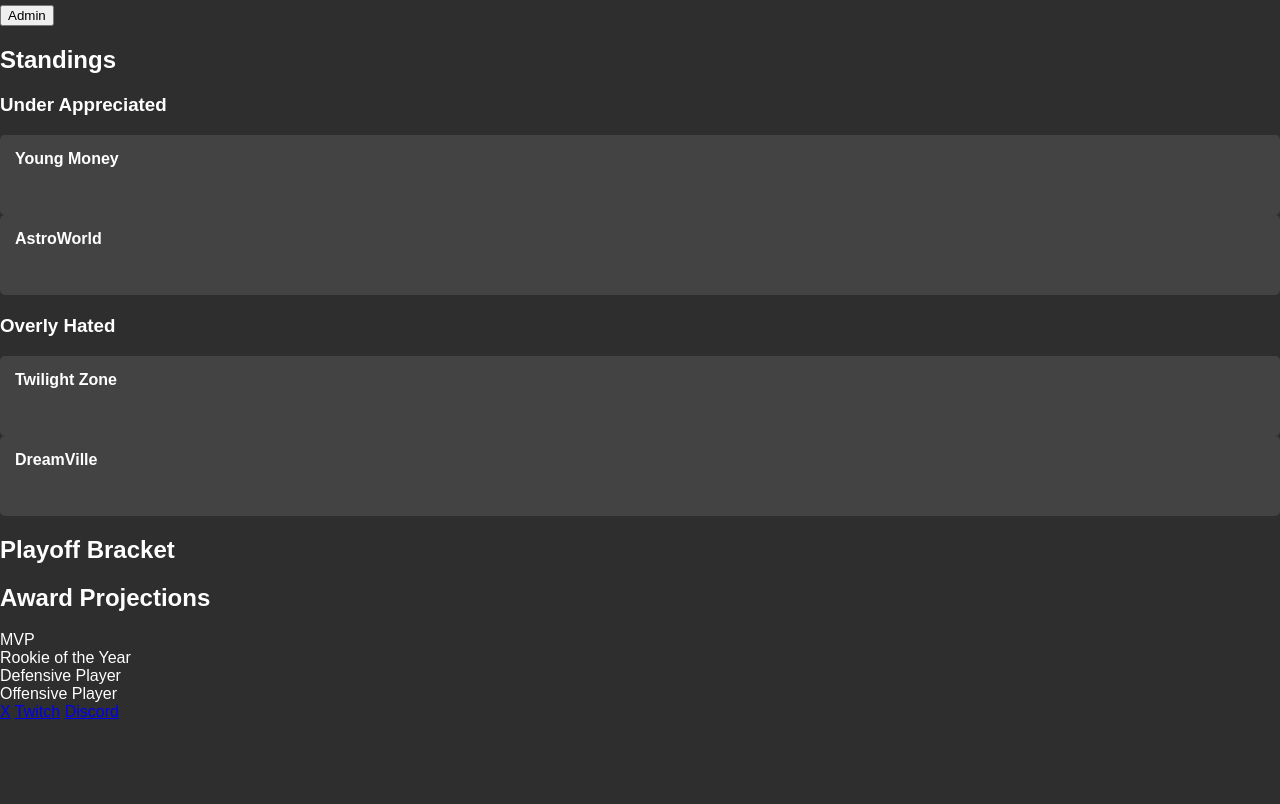
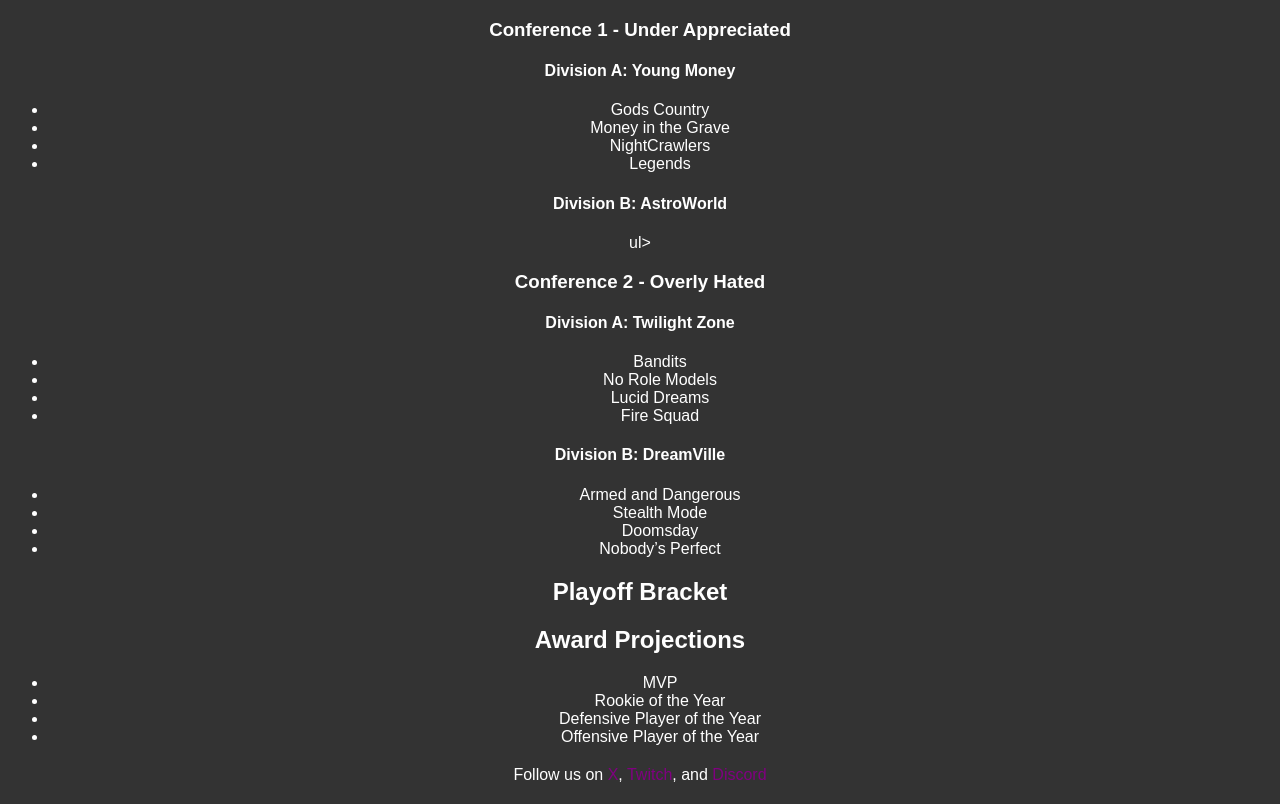
Before and after one commit to MHPA-League/MHPA-League.github.io, a plain HTML site: page index.html in a window 1280 px wide. Shown: the part 114-918 px from the top of the page. Before the commit the page ends 835 px from the top, so only its background shows below. Drawn offline with Linux system fonts and the light colour scheme.

Commit message:
CoPilot Attempt

```diff
--- a/index.html
+++ b/index.html
@@ -3,97 +3,71 @@
 <head>
     <meta charset="UTF-8">
     <meta name="viewport" content="width=device-width, initial-scale=1.0">
-  <title>MHPA ProAM League</title>
+    <title>MHPA Season 4</title>
     <link rel="stylesheet" href="styles.css">
 </head>
 <body>
     <header>
-    <h1> MHPA-S4 </h1>
-    <button id="admin-login">Admin</button>
+        <h1>MHPA Season 4</h1>
     </header>
-
     <main>
-    <section class="standings">
+        <section id="standings">
             <h2>Standings</h2>
-
-      <!-- Conference 1: Under Appreciated -->
-      <div class="conference" id="under-appreciated">
-        <h3>Under Appreciated</h3>
-
-        <div class="division" id="young-money">
-          <h4>Young Money</h4>
-          <ul class="team-list">
-            <li>Gods Country <span>0-0</span></li>
-            <li>Money in the Grave <span>0-0</span></li>
-            <li>NightCrawlers <span>0-0</span></li>
-            <li>Legends <span>0-0</span></li>
+            <div class="conference">
+                <h3>Conference 1 - Under Appreciated</h3>
+                <div class="division">
+                    <h4>Division A: Young Money</h4>
+                    <ul>
+                        <li>Gods Country</li>
+                        <li>Money in the Grave</li>
+                        <li>NightCrawlers</li>
+                        <li>Legends</li>
                     </ul>
                 </div>
-
-        <div class="division" id="astroworld">
-          <h4>AstroWorld</h4>
-          <ul class="team-list">
-            <li>Butterfly Effect <span>0-0</span></li>
-            <li>Underground Kings <span>0-0</span></li>
-            <li>JumpMen <span>0-0</span></li>
-            <li>Antidote <span>0-0</span></li>
+                <div class="division">
+                    <h4>Division B: AstroWorld</h4>
+                   ul>
+                </div>
+            </div>
+            <div class="conference">
+                <h3>Conference 2 - Overly Hated</h3>
+                <div class="division">
+                    <h4>Division A: Twilight Zone</h4>
+                    <ul>
+                        <li>Bandits</li>
+                        <li>No Role Models</li>
+                        <li>Lucid Dreams</li>
+                        <li>Fire Squad</li>
                     </ul>
                 </div>
-      </div>
-
-      <!-- Conference 2: Overly Hated -->
-      <div class="conference" id="overly-hated">
-        <h3>Overly Hated</h3>
-
-        <div class="division" id="twilight-zone">
-          <h4>Twilight Zone</h4>
-          <ul class="team-list">
-            <li>Bandits <span>0-0</span></li>
-            <li>No Role Models <span>0-0</span></li>
-            <li>Lucid Dreams <span>0-0</span></li>
-            <li>Fire Squad <span>0-0</span></li>
-          </ul>
-        </div>
-
-        <div class="division" id="dreamville">
-          <h4>DreamVille</h4>
-          <ul class="team-list">
-            <li>Armed and Dangerous <span>0-0</span></li>
-            <li>Stealth Mode <span>0-0</span></li>
-            <li>Doomsday <span>0-0</span></li>
-            <li>Nobody’s Perfect <span>0-0</span></li>
+                <div class="division">
+                    <h4>Division B: DreamVille</h4>
+                    <ul>
+                        <li>Armed and Dangerous</li>
+                        <li>Stealth Mode</li>
+                        <li>Doomsday</li>
+                        <li>Nobody’s Perfect</li>
                     </ul>
                 </div>
             </div>
         </section>
-
-    <!-- Other sections (Playoffs, Awards) remain as placeholders -->
-    <section class="playoffs">
+        <section id="playoff-bracket">
             <h2>Playoff Bracket</h2>
-      <div class="bracket">
-        <!-- To be filled with top 5 teams from each conference later -->
-      </div>
+            <!-- Playoff bracket content here -->
         </section>
-
-    <section class="awards">
+        <section id="award-projections">
             <h2>Award Projections</h2>
-      <div class="award-grid">
-        <div class="award-card">MVP</div>
-        <div class="award-card">Rookie of the Year</div>
-        <div class="award-card">Defensive Player</div>
-        <div class="award-card">Offensive Player</div>
-      </div>
+            <ul>
+                <li>MVP</li>
+                <li>Rookie of the Year</li>
+                <li>Defensive Player of the Year</li>
+                <li>Offensive Player of the Year</li>
+            </ul>
         </section>
     </main>
-
     <footer>
-    <div class="socials">
-      <a href="#" class="social-icon">X</a>
-      <a href="#" class="social-icon">Twitch</a>
-      <a href="#" class="social-icon">Discord</a>
-    </div>
+        <p>Follow us on <a href="https://twitter.com">X</a>, <a href="https://twitch.tv">Twitch</a>, and <a href="https://discord.com">Discord</a></p>
     </footer>
-
-  <script src="script.js"></script>
+    <script src="scripts.js"></script>
 </body>
 </html>
--- a/script.js
+++ b/script.js
@@ -1,12 +1,8 @@
-document.querySelectorAll('.division h4').forEach(header => {
-  header.addEventListener('click', () => {
-    const division = header.parentElement;
-    division.classList.toggle('expanded');
+document.addEventListener('DOMContentLoaded', () => {
+  const sections = document.querySelectorAll('section');
+  sections.forEach(section => {
+      section.addEventListener('click', () => {
+          section.classList.toggle('expanded');
+      });
   });
 });
-
-// Admin login placeholder
-document.getElementById('admin-login').addEventListener('click', () => {
-  alert('Admin Login: Enter credentials to edit standings.');
-  // Replace with modal and backend logic
-});
--- a/styles.css
+++ b/styles.css
@@ -1,54 +1,33 @@
 body {
-  background: #2E2E2E;
-  color: #FFFFFF;
-  font-family: 'Montserrat', sans-serif;
-  margin: 0;
-  padding: 0;
+  background-color: #333;
+  color: white;
+  font-family: Arial, sans-serif;
+  text-align: center;
 }
 
 header h1 {
-  font-size: 3em;
-  color: #FFFFFF;
-  text-shadow: 0 0 10px #8A2BE2;
-}
-
-.conference {
+  color: white;
+  font-size: 2.5em;
   margin: 20px 0;
 }
 
-.division {
-  background: rgba(255, 255, 255, 0.1);
-  padding: 15px;
-  border-radius: 5px;
-  transition: max-height 0.3s ease;
+main section {
+  margin: 20px 0;
 }
 
-.division h4 {
-  margin: 0;
+footer p {
+  margin: 20px 0;
+}
+
+a {
+  color: purple;
+  text-decoration: none;
+}
+
+section {
   cursor: pointer;
 }
 
-.team-list {
-  list-style: none;
-  padding: 0;
-  max-height: 0;
-  overflow: hidden;
-  transition: max-height 0.3s ease;
+section.expanded {
+  height: auto;
 }
-
-.division.expanded .team-list {
-  max-height: 200px; /* Adjust based on content */
-}
-
-.team-list li {
-  padding: 5px 0;
-}
-
-.team-list span {
-  float: right;
-  color: #8A2BE2;
-}
-
-.team-list li:hover {
-  background: rgba(138, 43, 226, 0.2);
-}
```
Lines whose indentation alone changed are shown as unchanged.
